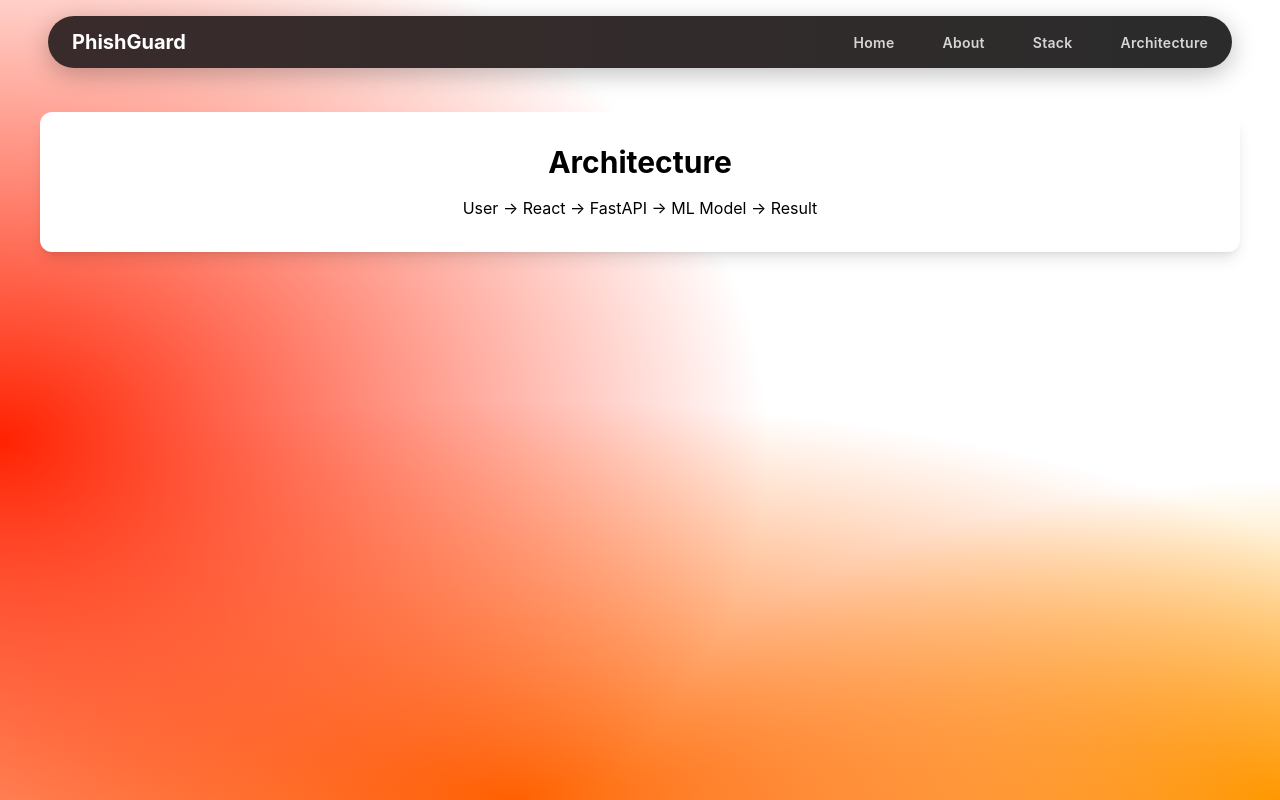
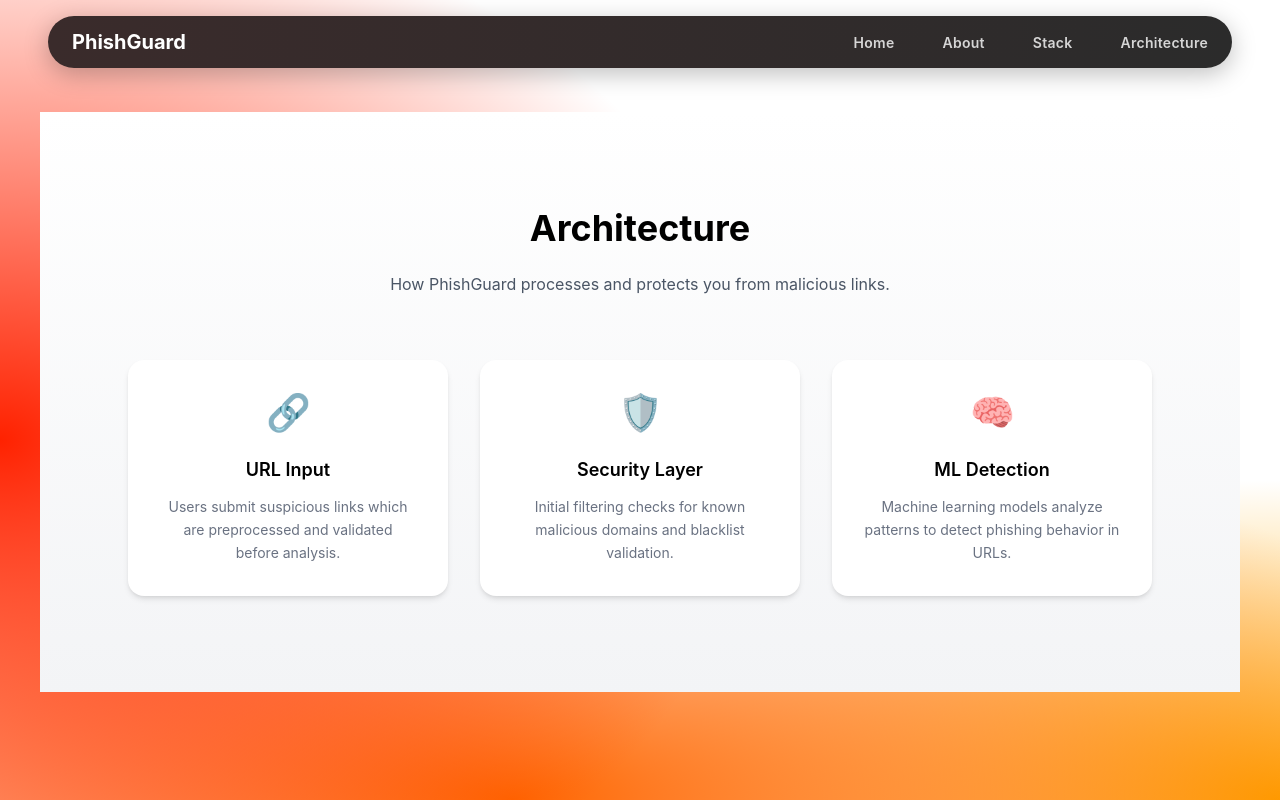
Before and after one commit to dibyajyoti-singha2004/PhishGuard, a React (Vite) app in the folder frontend/: page /architecture in a window 1280 px wide. Built offline with nearby package versions, Linux system fonts and the light colour scheme.

Commit message:
Added Stack and Architecture pages

```diff
--- a/frontend/package.json
+++ b/frontend/package.json
@@ -11,6 +11,7 @@
   },
   "dependencies": {
     "@tailwindcss/vite": "^4.2.2",
+    "lucide-react": "^1.7.0",
     "react": "^19.2.4",
     "react-dom": "^19.2.4",
     "react-router-dom": "^7.13.2",
--- a/frontend/src/App.jsx
+++ b/frontend/src/App.jsx
@@ -7,6 +7,7 @@ import About from "./pages/About";
 import Architecture from "./pages/Architecture";
 import GetStarted from "./pages/GetStarted";
 import Result from "./pages/Result";
+import Stack from "./pages/Stack";
 
 function App() {
   return (
@@ -19,6 +20,7 @@ function App() {
         <Route path="/architecture" element={<Architecture />} />
         <Route path="/scan" element={<GetStarted />} />
         <Route path="/result" element={<Result />} />
+        <Route path="/stack" element={<Stack />} />
       </Routes>
     </Router>
   );
--- a/frontend/src/components/navbar/NavLinks.jsx
+++ b/frontend/src/components/navbar/NavLinks.jsx
@@ -5,7 +5,7 @@ export default function NavLinks() {
   const links = [
     { name: "Home", path: "/" },
     { name: "About", path: "/about" },
-    { name: "Stack", path: "/architecture" },
+    { name: "Stack", path: "/stack" },
     { name: "Architecture", path: "/architecture" },
   ];
 
--- a/frontend/src/pages/Architecture.jsx
+++ b/frontend/src/pages/Architecture.jsx
@@ -1,13 +1,52 @@
+import React from "react";
 import PageWrapper from "../components/common/PageWrapper";
+const architectureData = [
+  {
+    icon: "🔗",
+    title: "URL Input",
+    description:
+      "Users submit suspicious links which are preprocessed and validated before analysis.",
+  },
+  {
+    icon: "🛡️",
+    title: "Security Layer",
+    description:
+      "Initial filtering checks for known malicious domains and blacklist validation.",
+  },
+  {
+    icon: "🧠",
+    title: "ML Detection",
+    description:
+      "Machine learning models analyze patterns to detect phishing behavior in URLs.",
+  },
+];
 
 export default function Architecture() {
   return (
-    <PageWrapper>
-      <div className="bg-white p-8 rounded-xl shadow-lg text-center">
-        <h1 className="text-3xl font-bold mb-4">Architecture</h1>
+    <PageWrapper><section className="py-24 px-4 sm:px-6 bg-gradient-to-b from-white to-gray-100">
+      <div className="max-w-5xl mx-auto text-center">
+        <h2 className="text-3xl sm:text-4xl font-bold mb-6">Architecture</h2>
+        <p className="text-gray-600 mb-16 max-w-2xl mx-auto">
+          How PhishGuard processes and protects you from malicious links.
+        </p>
 
-        <p>User → React → FastAPI → ML Model → Result</p>
+        <div className="grid sm:grid-cols-2 md:grid-cols-3 gap-8">
+          {architectureData.map((item, index) => (
+            <div
+              key={index}
+              className="bg-white rounded-2xl shadow-md hover:shadow-xl transition-all duration-300 p-8 flex flex-col items-center text-center"
+            >
+              <div className="text-4xl mb-6">{item.icon}</div>
+              <h3 className="text-lg font-semibold mb-3">{item.title}</h3>
+              <p className="text-gray-500 text-sm leading-relaxed">
+                {item.description}
+              </p>
+            </div>
+          ))}
+        </div>
       </div>
+    </section>
     </PageWrapper>
+
   );
 }
--- a/frontend/src/pages/Stack.jsx
+++ b/frontend/src/pages/Stack.jsx
@@ -1,11 +1,39 @@
-import React from 'react'
+import React from "react";
+import PageWrapper from "../components/common/PageWrapper";
+const stackData = [
+  { name: "React", icon: "⚛️" },
+  { name: "Node.js", icon: "🟢" },
+  { name: "Express", icon: "🚀" },
+  { name: "MongoDB", icon: "🍃" },
+  { name: "Tailwind CSS", icon: "🎨" },
+  { name: "Machine Learning", icon: "🤖" },
+];
 
-const Stack = () => {
+export default function Stack() {
   return (
-    <div>
+    <PageWrapper><section className="py-20 px-6 bg-white">
+      <div className="max-w-5xl mx-auto text-center">
+        <h2 className="text-3xl sm:text-4xl font-bold mb-6">
+          Tech Stack
+        </h2>
+        <p className="text-gray-600 mb-12">
+          Technologies used to build PhishGuard.
+        </p>
 
-    </div>
-  )
+        <div className="grid grid-cols-2 sm:grid-cols-3 md:grid-cols-6 gap-6">
+          {stackData.map((item, index) => (
+            <div
+              key={index}
+              className="bg-gray-50 rounded-xl shadow-sm hover:shadow-md transition p-6 flex flex-col items-center"
+            >
+              <div className="text-3xl mb-2">{item.icon}</div>
+              <p className="text-sm font-medium">{item.name}</p>
+            </div>
+          ))}
+        </div>
+      </div>
+    </section>
+    </PageWrapper>
+
+  );
 }
-
-export default Stack
```
Also changed, not shown: 1 other file (tests, documents, lock files or other folders).
